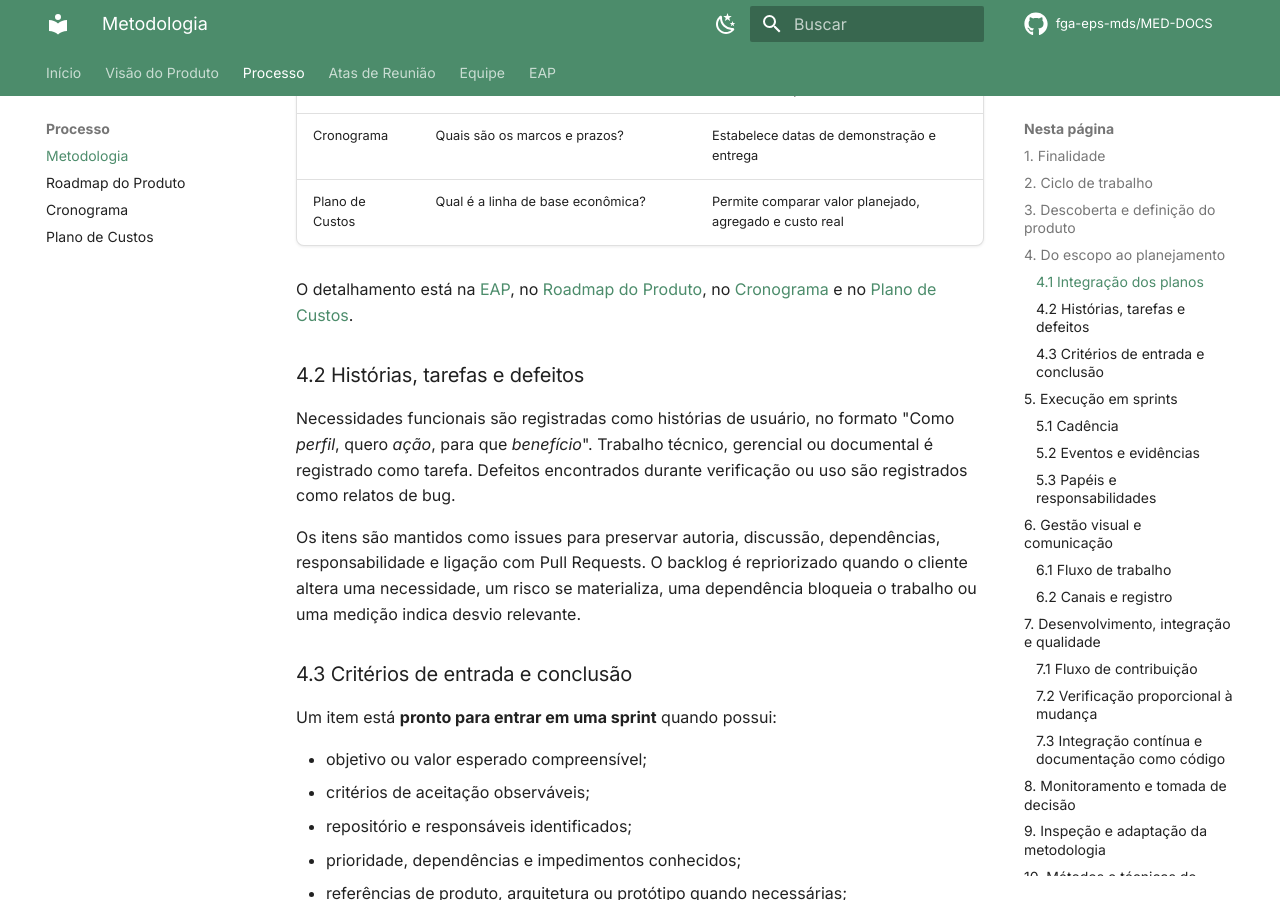
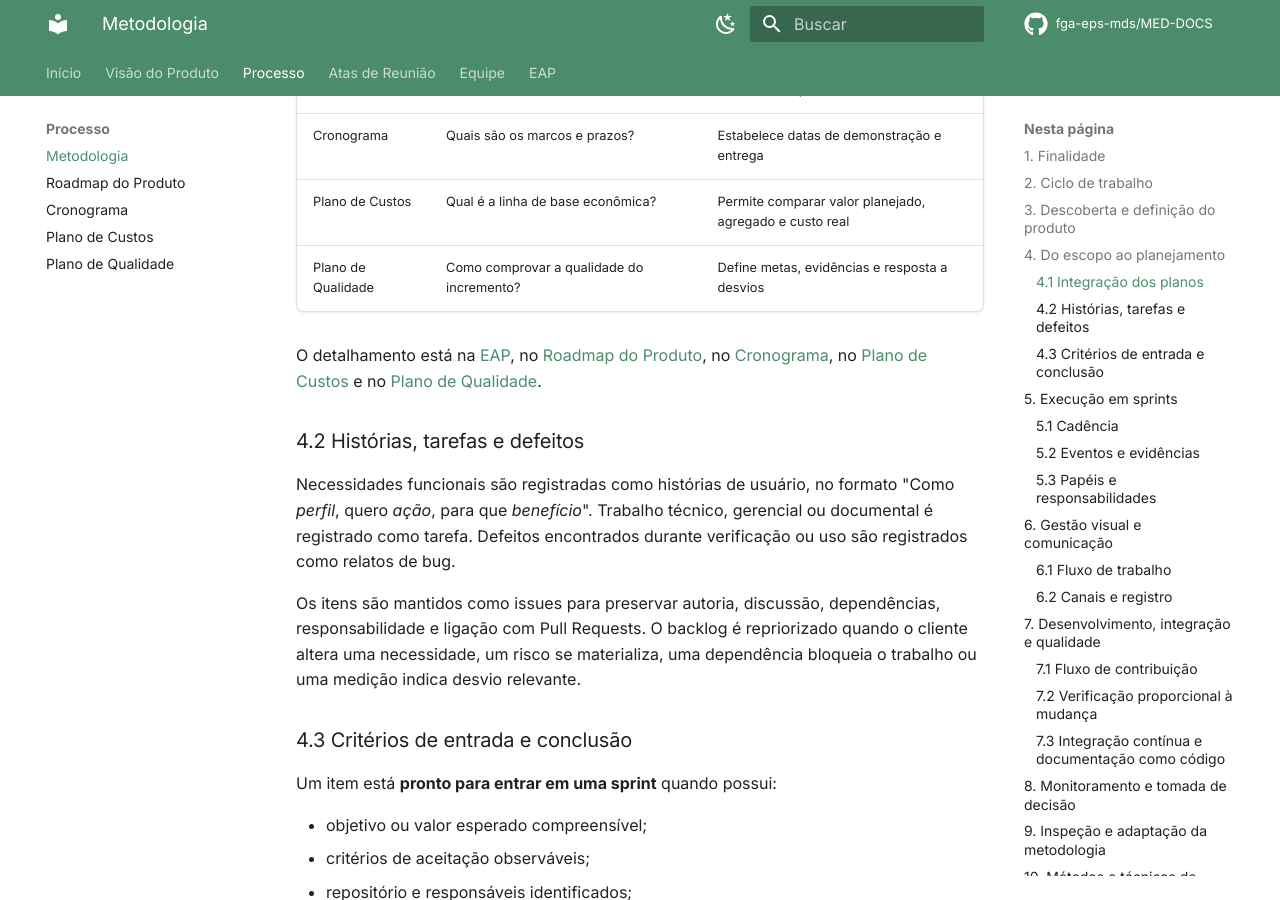
Before and after one commit to apollen27983/UNIEURO_MED-DOCS, an MkDocs documentation site: the page built from docs/processo/metodologia.md, in a window 1280 px wide and 900 px high, scrolled down 2985 px. Built offline with MkDocs 1.6.1 and Material for MkDocs 9.7.7, drawn with Linux system fonts in a browser that asks for light colours; comment, search, counter and statistics services are not loaded; some of the changed text lies outside the part shown.

Commit message:
docs: adicionando documento de qualidade provisorio

```diff
--- a/docs/processo/metodologia.md
+++ b/docs/processo/metodologia.md
@@ -88,10 +88,11 @@ de custos associa o período à linha de base acompanhada por EVM-Ágil.
 | Roadmap | Em que sequência os resultados serão demonstrados? | Relaciona ondas, sprints, releases e resultados esperados |
 | Cronograma | Quais são os marcos e prazos? | Estabelece datas de demonstração e entrega |
 | Plano de Custos | Qual é a linha de base econômica? | Permite comparar valor planejado, agregado e custo real |
+| Plano de Qualidade | Como comprovar a qualidade do incremento? | Define metas, evidências e resposta a desvios |
 
 O detalhamento está na [EAP](../EAP.md), no
-[Roadmap do Produto](roadmap.md), no [Cronograma](cronograma.md) e no
-[Plano de Custos](plano_de_custos.md).
+[Roadmap do Produto](roadmap.md), no [Cronograma](cronograma.md), no
+[Plano de Custos](plano_de_custos.md) e no [Plano de Qualidade](plano_de_qualidade.md).
 
 ### 4.2 Histórias, tarefas e defeitos
 
@@ -334,3 +335,4 @@ Management in Scrum Projects. In: *Agile Conference*, 2006. IEEE, 2006.
 |---|---|---|---|---|---|
 | 1.0 | Criação do documento de metodologias e técnicas | [Thales Germano](https://github.com/thalesgvl) | 21/09/2026 | | |
 | 1.1 | Reestruturação como metodologia integrada, com ciclo, papéis, critérios, qualidade, medição e adaptação | [Daniel Ferreira Nunes](https://github.com/Mach1r0) | 25/09/2026 | | |
+| 1.2 | Inclusão do Plano de Qualidade entre os planos integrados | Equipe MED (proposta para revisão) | 26/09/2026 | Pendente | — |
--- a/mkdocs.yml
+++ b/mkdocs.yml
@@ -89,6 +89,7 @@ nav:
       - Roadmap do Produto: processo/roadmap.md
       - Cronograma: processo/cronograma.md
       - Plano de Custos: processo/plano_de_custos.md
+      - Plano de Qualidade: processo/plano_de_qualidade.md
   - Atas de Reunião:
       - atas-reunioes/index.md
       - Modelo de ata: atas-reunioes/modelo-ata.md
```
Also changed, not shown: docs/processo/plano_de_qualidade.md (added, +86 -0 lines).
